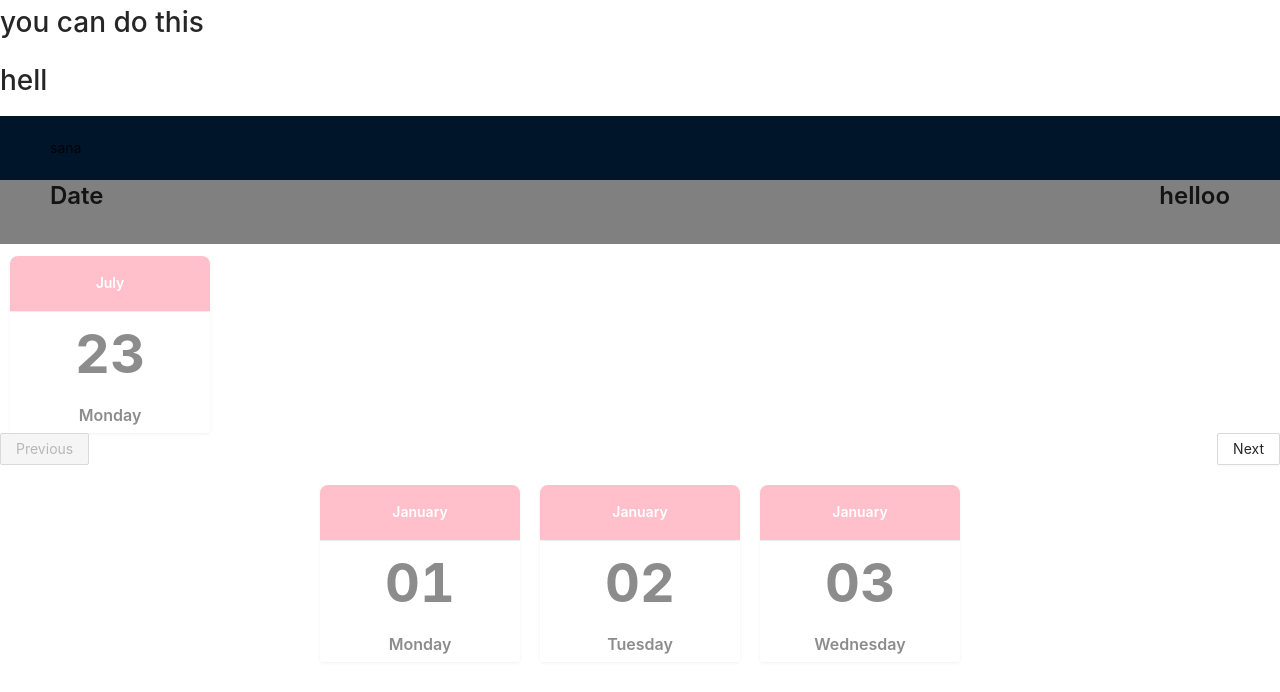
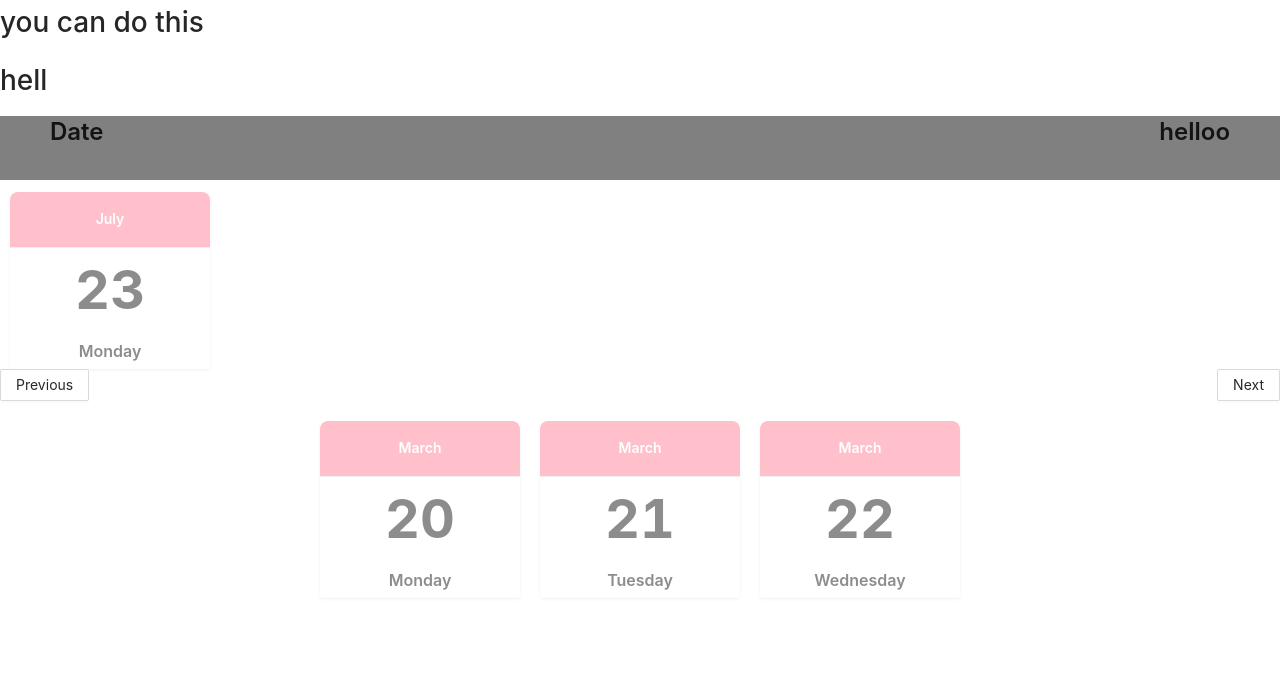
Before and after one commit to sanaf1333/Calendar-carousel-task2, a React app: page / in a window 1280 px wide. Shown: the top 692 px of the page. Built offline with nearby package versions, Linux system fonts and the light colour scheme.

Commit message:
created calculate next and previous month functions

```diff
--- a/src/components/App.tsx
+++ b/src/components/App.tsx
@@ -1,5 +1,4 @@
 import React, {Component} from "react";
-import Sana from './sana.jsx';
 import Navbar from "./navbar";
 import DateCard from "./date-card";
 import CardCarousel from "./card-carousel";
@@ -19,24 +18,26 @@ class App extends Component<AppProps, AppState> {
     }
 
     render() {
+        const today: Date = new Date();
+
+        const daysInMonth: number = new Date(today.getFullYear(), today.getMonth() + 1, 0).getDate();
+        const firstDayOfMonth: number = new Date(today.getFullYear(), today.getMonth(), 1).getDay();
+
+        const calendarDays: { month: string; date: string; day: string }[] = [];
+
+        for (let i = 1; i <= daysInMonth; i++) {
+            const day: string = ['Sunday', 'Monday', 'Tuesday', 'Wednesday', 'Thursday', 'Friday', 'Saturday'][((firstDayOfMonth + i - 1) % 7)];
+            const month: string = new Intl.DateTimeFormat('en-US', { month: 'long' }).format(today);
+            calendarDays.push({ month, date: i.toString(), day });
+        }
         return (
             <div>
                 <h1>{this.props.message}</h1>
                 <h1>hell</h1>
-                <Sana/>
                 <Navbar date="helloo" />
                 <DateCard month="July" date="23" day="Monday" />
                 <CardCarousel
-                    cards={[
-                        { month: 'January', date: '01', day: 'Monday' },
-                        { month: 'January', date: '02', day: 'Tuesday' },
-                        { month: 'January', date: '03', day: 'Wednesday' },
-                        { month: 'January', date: '04', day: 'Thursday' },
-                        { month: 'January', date: '05', day: 'Friday' },
-                        { month: 'January', date: '06', day: 'Saturday' },
-                        { month: 'January', date: '07', day: 'Sunday' },
-                        // ...
-                    ]}
+                    cards={calendarDays}
                     />
 
             </div>
--- a/src/components/card-carousel.tsx
+++ b/src/components/card-carousel.tsx
@@ -1,7 +1,7 @@
-import React, { useState } from 'react';
+import React, { useState, useEffect } from 'react';
 import { Button } from 'antd';
 import DateCard from './date-card';
-
+import { calculateNextMonth } from '../helpers/calculate-next';
 interface CardData {
   month: string;
   date: string;
@@ -13,20 +13,90 @@ interface Props {
 }
 
 const CardCarousel: React.FC<Props> = ({ cards }) => {
+
+    const today: Date = new Date(); //set current selected date//default today
+        //shift this to function and recall with month and year. send it year and month and then return array
+        //send current month and function
+        const daysInMonth: number = new Date(today.getFullYear(), today.getMonth() + 1, 0).getDate();
+        console.log(daysInMonth);
+        const firstDayOfMonth: number = new Date(today.getFullYear(), today.getMonth(), 1).getDay();
+        //const firstDayOfMonth: number = new Date().getMonth();
+        console.log(firstDayOfMonth);
+        let calendarDays: { month: string; date: string; day: string }[] = [];
+
+        for (let i = 1; i <= daysInMonth; i++) {
+            const day: string = ['Sunday', 'Monday', 'Tuesday', 'Wednesday', 'Thursday', 'Friday', 'Saturday'][((firstDayOfMonth + i - 1) % 7)];
+            const month: string = new Intl.DateTimeFormat('en-US', { month: 'long' }).format(today);
+            calendarDays.push({ month, date: i.toString(), day });
+        }
+
     const [startIndex, setStartIndex] = useState(0);
     const [endIndex, setEndIndex] = useState(2);
+    const [currentMonth, setCurrentMonth] = useState(new Date().getMonth());
+    const [currentYear, setCurrentYear] = useState(new Date().getFullYear());
+    const [daysss,setDaysss]=useState(calendarDays);
+        //if limit reached, send current month and year to function, get next month and year or previous.
+    // Find the index of today's date in the calendarDays array
+
+    const todayIndex = cards.findIndex(card => card.date === today.getDate().toString());
+
+    // Set startIndex and endIndex based on the index of today's date
+    useEffect(() => {
+      if (todayIndex >= 0) {
+        setStartIndex(todayIndex);
+        setEndIndex(todayIndex + 2);
+      }
+    }, [todayIndex]);
 
     const handleNext = () => {
-    if (endIndex < cards.length - 1) {
+        if(endIndex === daysss.length ){
+            setDaysss(calculateNextMonth(calendarDays[endIndex].month,calendarDays[endIndex].date));
+            console.log(daysss);
+        }
+
+      if (endIndex < daysss.length - 1) {
+        if(endIndex-startIndex < 2){
+            setStartIndex(startIndex+2);
+            setEndIndex(endIndex + 3);
+        }
+        else{
             setStartIndex(startIndex + 3);
             setEndIndex(endIndex + 3);
+
+        }
+
+
+
+
+        /*if (endIndex - startIndex === 2) {
+            // Move to the next day in the same month
+            setStartIndex(startIndex + 1);
+            setEndIndex(endIndex + 1);
+          } else if (currentMonth < 11) {
+            // Move to the next month
+            setCurrentMonth(currentMonth + 1);
+            setStartIndex(endIndex + 1);
+            setEndIndex(endIndex + 3);
+          } else {
+            // Move to the next year
+            setCurrentMonth(0);
+            setCurrentYear(currentYear + 1);
+            setStartIndex(endIndex + 1);
+            setEndIndex(endIndex + 3);
+          }*/
       }
     };
 
     const handlePrev = () => {
         if (startIndex > 0) {
-      setStartIndex(startIndex - 3);
+          let newStartIndex = startIndex - 3;
+          if (newStartIndex < 0) {
+            newStartIndex = 0;
+          }
+          setStartIndex(newStartIndex);
           setEndIndex(endIndex - 3);
+          console.log("start pre ", startIndex," ", newStartIndex);
+          console.log("end pre ", endIndex);
         }
       };
 
@@ -36,17 +106,18 @@ const CardCarousel: React.FC<Props> = ({ cards }) => {
           <Button disabled={startIndex === 0} onClick={handlePrev}>
             Previous
           </Button>
-        <Button disabled={endIndex === cards.length - 1} onClick={handleNext}>
+          <Button disabled={endIndex === daysss.length - 1} onClick={handleNext}>
             Next
           </Button>
         </div>
         <div style={{ display: 'flex', justifyContent: 'center' }}>
-        {cards.slice(startIndex, endIndex + 1).map((cardData, index) => (
-          <DateCard key={index} {...cardData} />
+          {daysss.slice(startIndex, endIndex + 1).map((calendarDays, index) => (
+            <DateCard key={index} {...calendarDays} />
           ))}
         </div>
       </>
     );
   };
 
+
 export default CardCarousel;
--- a/src/components/date-card.tsx
+++ b/src/components/date-card.tsx
@@ -9,19 +9,19 @@ interface Props {
     day: string;
 }
 
-const DateCard: React.FC<Props> = ({ month, date, day }) => (
+const DateCard: React.FC<Props> = (Props) => (
     <Space style={{margin: '0 10px'}}>
     <Card
         type="inner"
-        title={month}
+        title={Props.month}
         bordered={false}
         style={{ width: 200, padding: 0, textAlign: 'center' }}
         headStyle={{ backgroundColor: 'pink', color: 'white' }}
         bodyStyle={{ padding: 0, margin: 0 }}
     >
-        <Title type="secondary" style={{ fontWeight: 'bold', fontSize: 54, padding: 0, margin: 10 }}>{date}</Title>
+        <Title type="secondary" style={{ fontWeight: 'bold', fontSize: 54, padding: 0, margin: 10 }}>{Props.date}</Title>
         <Meta
-            description={<Title type="secondary" level={5} style={{ padding: 0, margin: 10 }}>{day}</Title>}
+            description={<Title type="secondary" level={5} style={{ padding: 0, margin: 10 }}>{Props.day}</Title>}
         />
     </Card>
     </Space>
--- a/src/components/sana.jsx
+++ /dev/null
@@ -1,14 +0,0 @@
-import React from "react";
-import Layout from "antd/es/layout/layout";
-import { Header } from "antd/es/layout/layout";
-const Sana = () =>{
-    return(
-        <Layout>
-            <Header>
-            <div>sana</div>
-            </Header>
-        </Layout>
-    );
-}
-
-export default Sana;
--- /dev/null
+++ b/src/helpers/calculate-next.tsx
@@ -0,0 +1,19 @@
+export function calculateNextMonth(month: string, year: string) {
+    const nextMonthDate: Date = new Date(`${year}-${month}-01`);
+    nextMonthDate.setMonth(nextMonthDate.getMonth() + 1);
+    if (nextMonthDate.getMonth() === 0) {
+        nextMonthDate.setFullYear(nextMonthDate.getFullYear() + 1);
+    }
+    const daysInMonth: number = new Date(nextMonthDate.getFullYear(), nextMonthDate.getMonth() + 1, 0).getDate();
+    const firstDayOfMonth: number = new Date(nextMonthDate.getFullYear(), nextMonthDate.getMonth(), 1).getDay();
+
+    const calendarDays: { month: string; date: string; day: string }[] = [];
+
+    for (let i = 1; i <= daysInMonth; i++) {
+        const day: string = ['Sunday', 'Monday', 'Tuesday', 'Wednesday', 'Thursday', 'Friday', 'Saturday'][((firstDayOfMonth + i - 1) % 7)];
+        const month: string = new Intl.DateTimeFormat('en-US', { month: 'long' }).format(nextMonthDate);
+        calendarDays.push({ month, date: i.toString(), day });
+    }
+    console.log(calendarDays);
+    return calendarDays;
+}
```
Also changed, not shown: src/helpers/calculate-prev.tsx (added, +17 -0 lines). Lines whose indentation alone changed are shown as unchanged.
